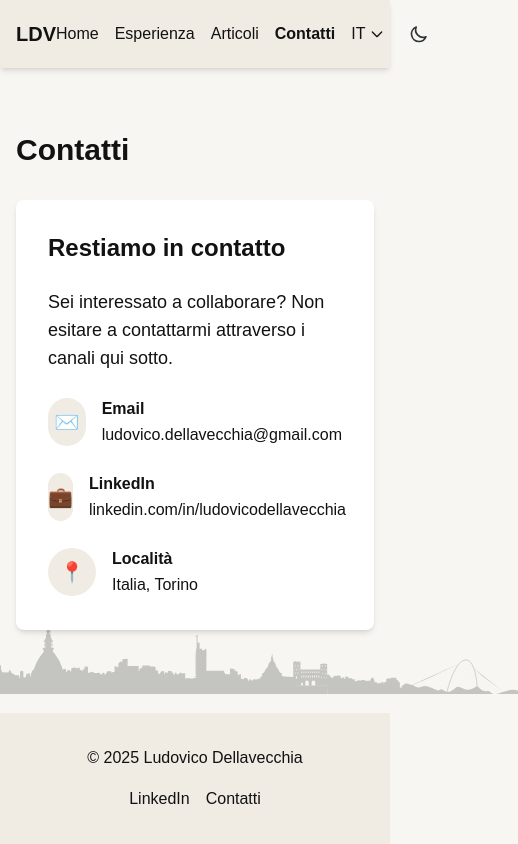
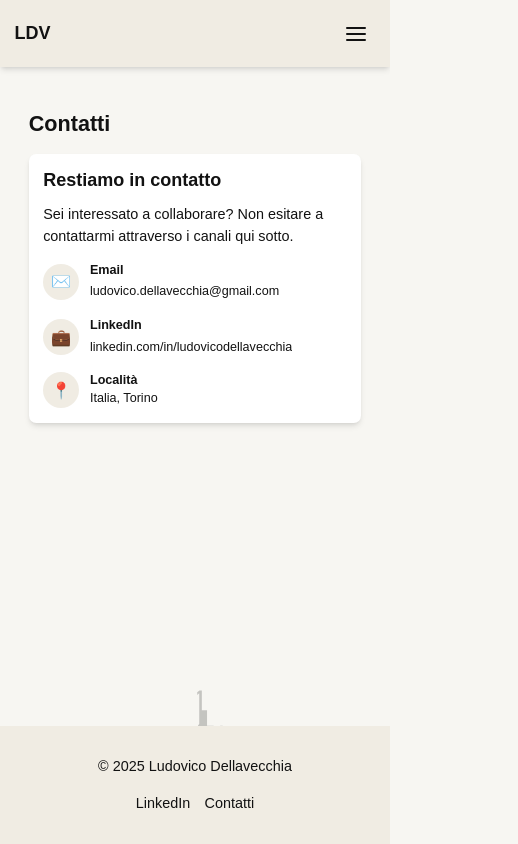
Before and after one commit to ludobit/website, a Next.js app: page /contatti in a window 390 px wide. Shown: the whole page, 518 px wide, since content can reach past the window. Built offline with nearby package versions, Linux system fonts and the light colour scheme.

Commit message:
fix: responsive

```diff
--- a/app/components/Navbar.tsx
+++ b/app/components/Navbar.tsx
@@ -5,15 +5,21 @@ import { usePathname } from "next/navigation";
 import ThemeToggle from "./ThemeToggle";
 import LanguageToggle from "./LanguageToggle";
 import { useLanguage } from "../context/LanguageContext";
+import { useState } from "react";
 
 export default function Navbar() {
   const pathname = usePathname();
   const { t } = useLanguage();
+  const [isMenuOpen, setIsMenuOpen] = useState(false);
 
   const isActive = (path: string) => {
     return pathname === path
       ? "text-blue-600 dark:text-blue-400 font-bold"
       : "hover:text-blue-500 dark:hover:text-blue-300";
+  };
+
+  const toggleMenu = () => {
+    setIsMenuOpen(!isMenuOpen);
   };
 
   return (
@@ -30,7 +36,9 @@ export default function Navbar() {
           >
             LDV
           </Link>
-          <div className="flex items-center space-x-4">
+
+          {/* Menu per desktop */}
+          <div className="hidden md:flex items-center space-x-4">
             <Link
               href="/"
               className={`${isActive("/")} transition-colors`}
@@ -62,7 +70,84 @@ export default function Navbar() {
             <LanguageToggle />
             <ThemeToggle />
           </div>
+
+          {/* Hamburger per mobile */}
+          <div className="md:hidden flex items-center">
+            <button
+              onClick={toggleMenu}
+              className="p-2"
+              aria-label="Toggle menu"
+            >
+              <svg
+                xmlns="http://www.w3.org/2000/svg"
+                width="24"
+                height="24"
+                viewBox="0 0 24 24"
+                fill="none"
+                stroke="currentColor"
+                strokeWidth="2"
+                strokeLinecap="round"
+                strokeLinejoin="round"
+                style={{ color: "var(--text-dark)" }}
+              >
+                {isMenuOpen ? (
+                  <path d="M18 6L6 18M6 6l12 12" />
+                ) : (
+                  <path d="M3 12h18M3 6h18M3 18h18" />
+                )}
+              </svg>
+            </button>
+          </div>
         </div>
+
+        {/* Menu mobile */}
+        {isMenuOpen && (
+          <div
+            className="md:hidden mt-4 flex flex-col space-y-4 py-2 border-t"
+            style={{ borderColor: "var(--text-light)" }}
+          >
+            <Link
+              href="/"
+              className={`${isActive("/")} transition-colors block py-2`}
+              style={{ color: "var(--text-dark)" }}
+              onClick={() => setIsMenuOpen(false)}
+            >
+              {t("home")}
+            </Link>
+            <Link
+              href="/esperienza"
+              className={`${isActive(
+                "/esperienza"
+              )} transition-colors block py-2`}
+              style={{ color: "var(--text-dark)" }}
+              onClick={() => setIsMenuOpen(false)}
+            >
+              {t("experience")}
+            </Link>
+            <Link
+              href="/post"
+              className={`${isActive("/post")} transition-colors block py-2`}
+              style={{ color: "var(--text-dark)" }}
+              onClick={() => setIsMenuOpen(false)}
+            >
+              {t("posts")}
+            </Link>
+            <Link
+              href="/contatti"
+              className={`${isActive(
+                "/contatti"
+              )} transition-colors block py-2`}
+              style={{ color: "var(--text-dark)" }}
+              onClick={() => setIsMenuOpen(false)}
+            >
+              {t("contacts")}
+            </Link>
+            <div className="flex space-x-4 py-2">
+              <LanguageToggle />
+              <ThemeToggle />
+            </div>
+          </div>
+        )}
       </div>
     </nav>
   );
--- a/app/contatti/page.tsx
+++ b/app/contatti/page.tsx
@@ -28,9 +28,9 @@ export default function ContattiPage() {
   ];
 
   return (
-    <div className="py-8 relative">
+    <div className="py-4 sm:py-8 px-4 sm:px-0 min-h-[70vh]">
       <h1
-        className="text-3xl font-bold mb-8 max-w-2xl mx-auto"
+        className="text-2xl sm:text-3xl font-bold mb-4 sm:mb-8 max-w-2xl mx-auto"
         style={{ color: "var(--text-dark)" }}
       >
         {language === "it" ? "Contatti" : "Contact"}
@@ -38,36 +38,39 @@ export default function ContattiPage() {
 
       <div className="max-w-2xl mx-auto">
         <div
-          className="p-8 rounded-lg shadow-md mb-8"
+          className="p-4 sm:p-8 rounded-lg shadow-md mb-4 sm:mb-8"
           style={{ backgroundColor: "var(--card-bg)" }}
         >
           <h2
-            className="text-2xl font-bold mb-6"
+            className="text-xl sm:text-2xl font-bold mb-3 sm:mb-6"
             style={{ color: "var(--text-dark)" }}
           >
             {language === "it" ? "Restiamo in contatto" : "Let's Stay in Touch"}
           </h2>
-          <p className="mb-6 text-lg" style={{ color: "var(--text-dark)" }}>
+          <p
+            className="mb-4 sm:mb-6 text-base sm:text-lg"
+            style={{ color: "var(--text-dark)" }}
+          >
             {language === "it"
               ? "Sei interessato a collaborare? Non esitare a contattarmi attraverso i canali qui sotto."
               : "Are you interested in collaborating? Don't hesitate to contact me through the channels below."}
           </p>
 
-          <div className="space-y-6">
+          <div className="space-y-4 sm:space-y-6">
             {contactInfo.map((info, index) => (
               <div key={index} className="flex items-center">
                 <div
-                  className="w-12 h-12 rounded-full flex items-center justify-center mr-4"
+                  className="w-10 h-10 sm:w-12 sm:h-12 rounded-full flex items-center justify-center mr-3 sm:mr-4 flex-shrink-0"
                   style={{
                     backgroundColor: "var(--navbar-bg)",
                     color: "var(--text-dark)",
                   }}
                 >
-                  <span className="text-xl">{info.icon}</span>
+                  <span className="text-lg sm:text-xl">{info.icon}</span>
                 </div>
-                <div>
+                <div className="overflow-hidden">
                   <h3
-                    className="font-semibold"
+                    className="font-semibold text-sm sm:text-base"
                     style={{ color: "var(--text-dark)" }}
                   >
                     {info.title}
@@ -75,7 +78,7 @@ export default function ContattiPage() {
                   {info.link ? (
                     <a
                       href={info.link}
-                      className="hover:underline"
+                      className="hover:underline text-sm sm:text-base break-words"
                       style={{ color: "var(--text-dark)" }}
                       target="_blank"
                       rel="noopener noreferrer"
@@ -83,7 +86,12 @@ export default function ContattiPage() {
                       {info.content}
                     </a>
                   ) : (
-                    <p style={{ color: "var(--text-dark)" }}>{info.content}</p>
+                    <p
+                      style={{ color: "var(--text-dark)" }}
+                      className="text-sm sm:text-base"
+                    >
+                      {info.content}
+                    </p>
                   )}
                 </div>
               </div>
@@ -93,7 +101,7 @@ export default function ContattiPage() {
       </div>
 
       <div
-        className="absolute bottom-0 left-[-9rem] right-[-9rem] h-80 bg-cover bg-bottom opacity-20 pointer-events-none"
+        className="absolute inset-0 bg-cover bg-center opacity-20 pointer-events-none"
         style={{
           backgroundImage: `url('/turin.svg')`,
           zIndex: -1,
--- a/app/globals.css
+++ b/app/globals.css
@@ -33,3 +33,59 @@ body {
   font-family: "Arial", "Helvetica", sans-serif;
   line-height: 1.6;
 }
+
+/* Regole responsive */
+html {
+  font-size: 100%;
+  scroll-behavior: smooth;
+}
+
+@media (max-width: 640px) {
+  html {
+    font-size: 90%;
+  }
+}
+
+img,
+video {
+  max-width: 100%;
+  height: auto;
+}
+
+/* Miglioramenti per l'accessibilità */
+a:focus,
+button:focus {
+  outline: 2px solid #007aff;
+  outline-offset: 2px;
+}
+
+.container {
+  width: 100%;
+  max-width: 100%;
+  padding-left: 1rem;
+  padding-right: 1rem;
+}
+
+@media (min-width: 640px) {
+  .container {
+    max-width: 640px;
+  }
+}
+
+@media (min-width: 768px) {
+  .container {
+    max-width: 768px;
+  }
+}
+
+@media (min-width: 1024px) {
+  .container {
+    max-width: 1024px;
+  }
+}
+
+@media (min-width: 1280px) {
+  .container {
+    max-width: 1280px;
+  }
+}
--- a/app/layout.tsx
+++ b/app/layout.tsx
@@ -20,6 +20,7 @@ const geistMono = Geist_Mono({
 export const metadata: Metadata = {
   title: "Ludovico Dellavecchia",
   description: "Sito personale di Ludovico Dellavecchia",
+  viewport: "width=device-width, initial-scale=1.0",
 };
 
 export default function RootLayout({
@@ -29,6 +30,12 @@ export default function RootLayout({
 }>) {
   return (
     <html lang="it" suppressHydrationWarning>
+      <head>
+        <meta
+          name="viewport"
+          content="width=device-width, initial-scale=1.0, maximum-scale=1.0"
+        />
+      </head>
       <body
         className={`${geistSans.variable} ${geistMono.variable} antialiased flex flex-col min-h-screen transition-colors overflow-x-hidden`}
         style={{
```
Also changed, not shown: app/page.tsx (+31 -22 lines).
